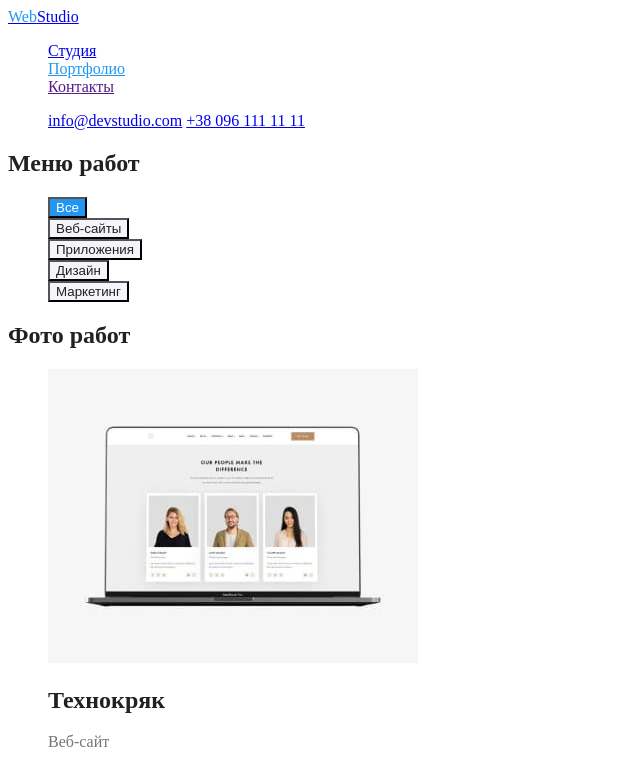
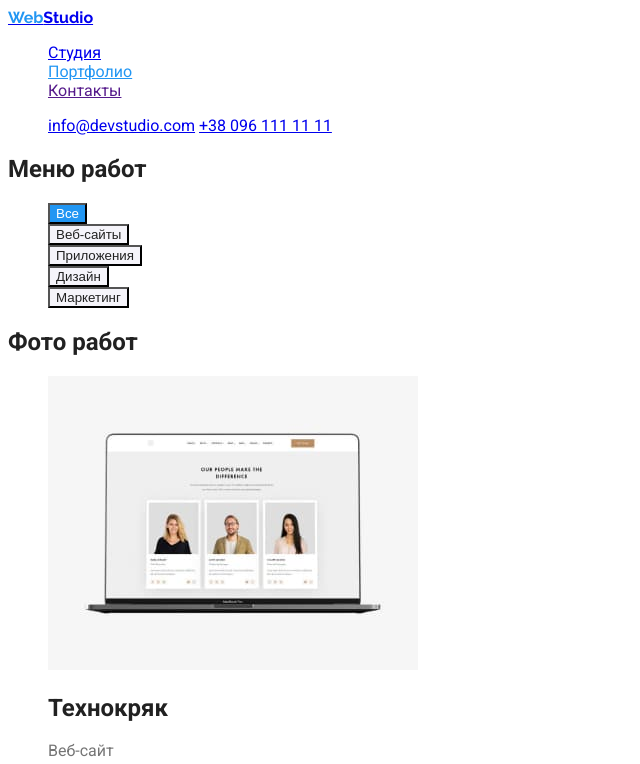
Before and after one commit to Psychedell/goit-markup-hw-02, a plain HTML site: page portfolio.html in a window 1280 px wide. Shown: the top 764 px of the page, without its empty margins (0-640 px from the left). Drawn offline with Linux system fonts and the light colour scheme.

Commit message:
logo + old changes

```diff
--- a/css/styles.css
+++ b/css/styles.css
@@ -6,14 +6,13 @@
     --primary-bg-color: #ffffff;
     --button-bg-color: #F5F4FA;
     --focus-button-bg-color: #2196F3;
-
-
 }
 
 .page1,
 .page2 {
     background-color: var(--primary-bg-color);
     color: var(--primary-text-color);
+    font-family: roboto, sans-serif;
 }
 
 .link,
@@ -23,8 +22,12 @@
 
 /* site nav */
 .logo {
+    font-family: Raleway;
+    ;
+}
+
+.logo-link {
     color: var(--accent-text-color);
-    ;
 }
 
 .site-nav-link.current {
@@ -66,6 +69,7 @@
     color: rgba(255, 255, 255, 0.6);
 }
 
+/* buttons */
 .button {
     color: var(--white-text-color);
     background-color: var(--focus-button-bg-color);
@@ -86,7 +90,3 @@
     color: var(--white-text-color);
     background-color: var(--focus-button-bg-color);
 }
-
-/* background: #FFFFFF; */
-/* вторичный для "наша команда" background: #F5F4FA; */
-/* вторичный background: #2F303A; */
--- a/portfolio.html
+++ b/portfolio.html
@@ -5,15 +5,17 @@
     <meta http-equiv="X-UA-Compatible" content="IE=edge">
     <meta name="viewport" content="width=device-width, initial-scale=1.0">
     <title>Document</title>
+    <link href="https://fonts.googleapis.com/css2?family=Raleway:wght@700&family=Roboto:wght@400;500;700;900&display=swap"
+         rel="stylesheet">
     <link rel="stylesheet" href="./css/styles.css">
 </head>
 <body class="page2">
     <!--header page-->
     <header>
-        <a href="./index.html"><span class="logo link">Web</span>Studio</a>
+        <a href="./index.html" class="logo"><span class="logo-link">Web</span>Studio</a>
         <nav>
             <ul class="site-nav list">
-                <li><a href="./index.html" class="site-nav-link">Студия</a></li>
+                <li><a href="./index.html" class="site-nav-link ">Студия</a></li>
                 <li><a href="./portfolio.html" class="site-nav-link current">Портфолио</a></li>
                 <li><a href="" class="site-nav-link">Контакты</a></li>
             </ul>
@@ -21,16 +23,15 @@
         <ul class="auth-nav list">
             <a href="mailto:info@devstudio.com" class="auth-nav-link">info@devstudio.com</a>
             <a href="tel:+380961111111" class="auth-nav-link">+38 096 111 11 11</a>
-    </ul>
-
+        </ul>
     </header>
 
     <!--main portfolio-->
     <main>
 
         <!-- portfolio menu -->
-        <section class="section-title">
-            <h2>Меню работ</h2>
+        <section class="section">
+            <h1 class="section-title">Меню работ</h1>
             <ul class="photo-nav list">
                 <li><button type="button" class="button photo-nav primary">Все</button></li>
                 <li><button type="button" class="button photo-nav">Веб-сайты</button></li>
@@ -97,7 +98,7 @@
 
     <!--footer page-->
     <footer class="footer">
-        <a href=""><span class="footer-logo-first">Web</span><span class="footer-logo-last">Studio</span></a>
+        <a href="" class="logo"><span class="footer-logo-first">Web</span><span class="footer-logo-last">Studio</span></a>
         <address>
             <a href="https://goo.gl/maps/uPLYLn5CrwRYCuye6" class="footer-logo-address">г. Киев, пр-т Леси Украинки, 26</a>
             <br>
```
Also changed, not shown: index.html (+4 -2 lines).
